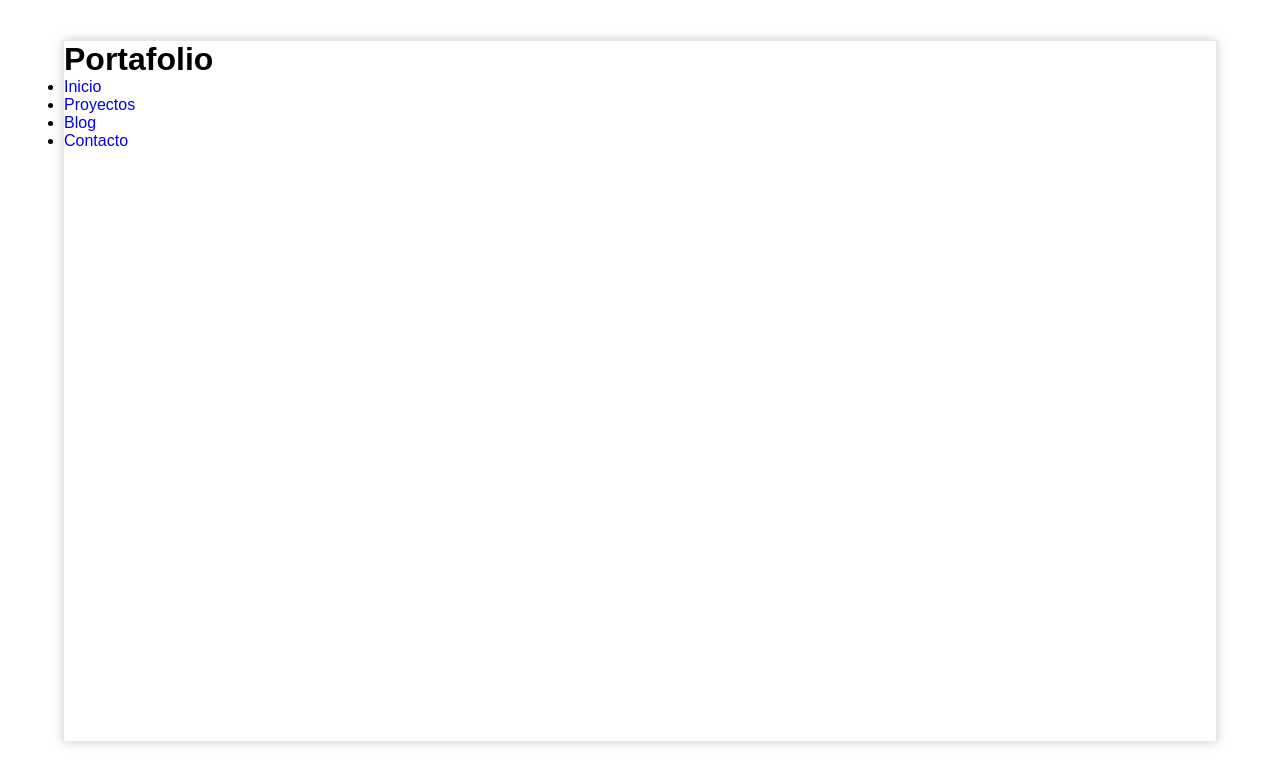
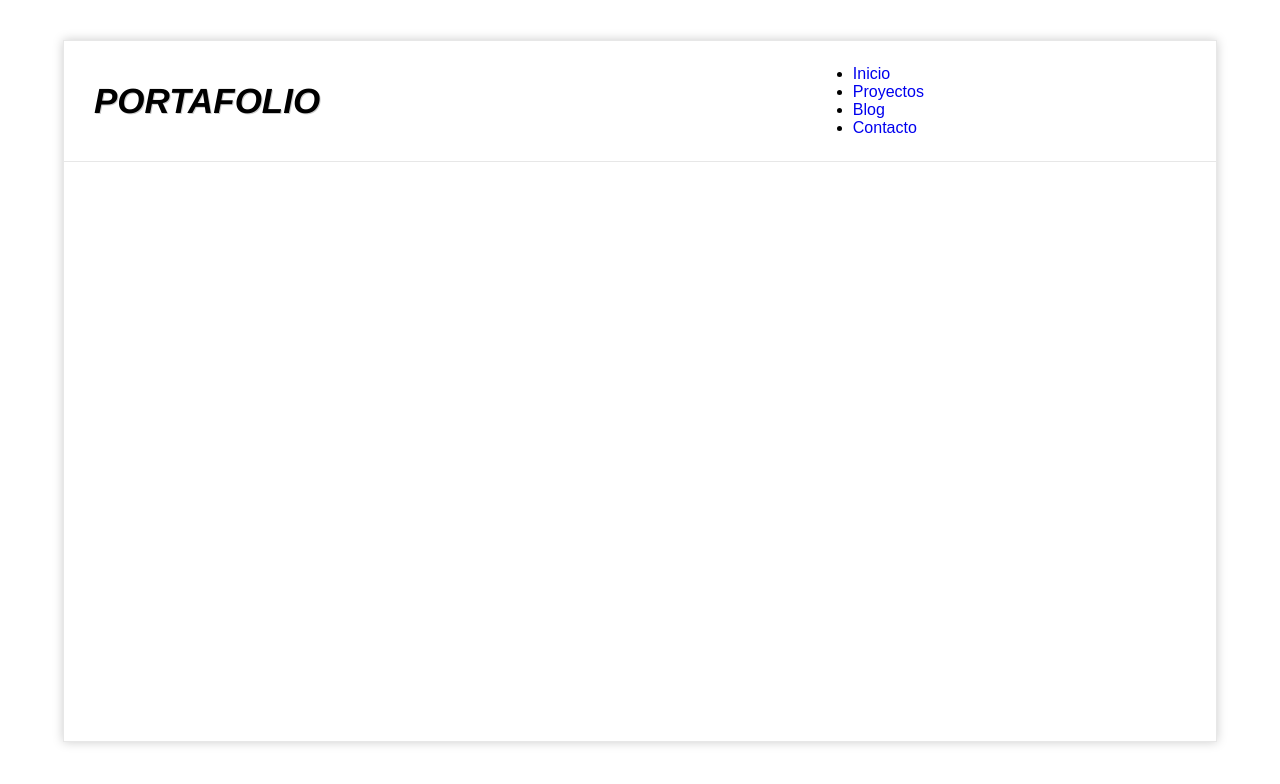
Before and after one commit to Albertoenriquepaulo/UdemyVictorRoble-master-css, a plain HTML site: page master-css/maquetacion-03/index.html in a window 1280 px wide. Drawn offline with Linux system fonts and the light colour scheme.

Commit message:
155. Estilos del logo

```diff
--- a/master-css/maquetacion-03/style.css
+++ b/master-css/maquetacion-03/style.css
@@ -19,3 +19,34 @@ body {
   margin-bottom: 40px;
   min-height: 700px;
 }
+
+#header {
+  display: flex;
+  flex-flow: row wrap;
+  align-items: center;
+
+  height: 120px;
+  border-bottom: 1px solid rgba(225, 225, 226, 0.8);
+}
+
+#menu {
+  display: flex;
+  flex-flow: row wrap;
+}
+
+.logo {
+  flex-basis: 65%;
+
+  padding: 10px;
+  margin-left: 20px;
+  color: black;
+}
+
+.logo h1 {
+  font-family: Helvetica;
+  font-style: italic;
+  font-weight: 900;
+  font-size: 35px;
+  text-transform: uppercase;
+  text-shadow: 1px 1px 0px #ccc;
+}
```
